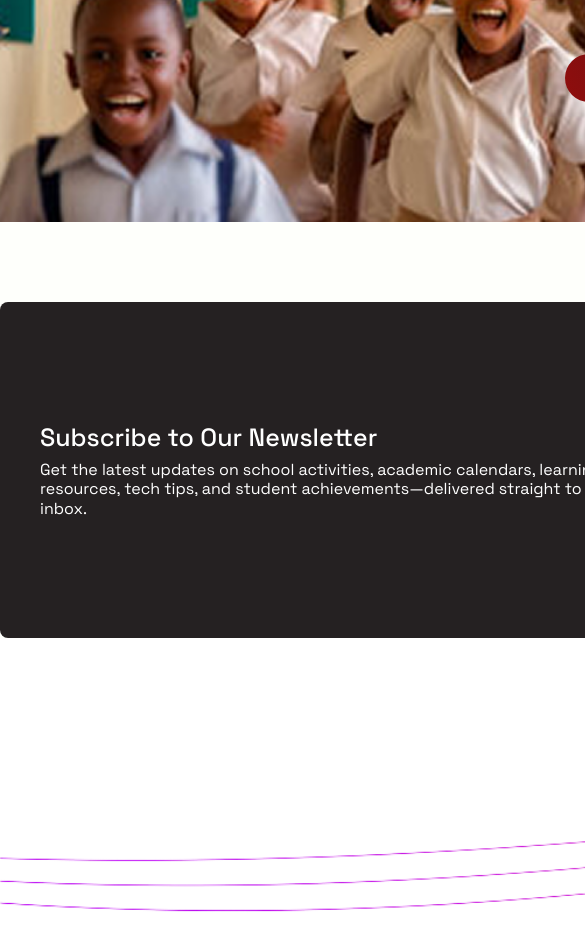
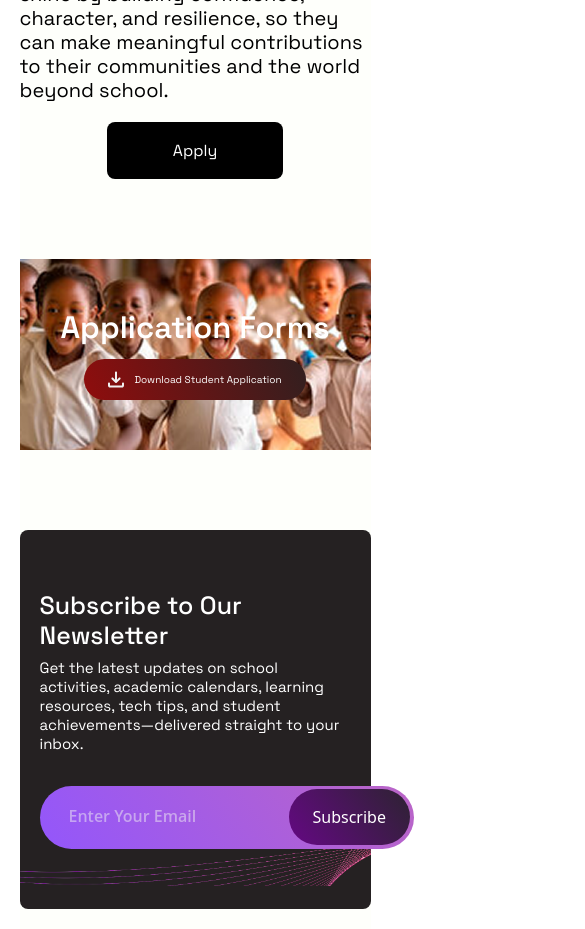
Before and after one commit to Ezekiel-Faith/Smart-School, a React (Vite) app: page / in a window 390 px wide. Shown: the part 1040-1969 px from the top of the page, 585 px wide, since content can reach past the window. Built offline with nearby package versions, Linux system fonts and the light colour scheme.

Commit message:
Responsive trial

```diff
--- a/src/components/News.jsx
+++ b/src/components/News.jsx
@@ -16,18 +16,18 @@ export default function DownloadNews(){
         </button>
       </div>
 
-      <div className='relative subscribe-container w-[1440px] flex flex-row items-center py-50 px-10 mt-20 justify-between md:w-auto md:m-10 '>
+      <div className='relative subscribe-container w-[1440px] flex flex-row items-center py-50 px-10 mt-20 justify-between md:w-auto md:m-10'>
         <div className='subscribe-header '>
           <h1 className='self-stretch text-[25px] text-white normal-case font-[500] leading-[30px] font-project mb-2'>{SubscribeProperties.header}</h1>
-          <p className='text-[16px] normal-case font-[400] font-project self-stretch text-white leading-[19.2px] w-[70%]'>{SubscribeProperties.description}</p>
+          <p className='text-[16px] normal-case font-[400] font-project self-stretch text-white leading-[19.2px] w-[70%] description'>{SubscribeProperties.description}</p>
         </div>
-        <div className='z-10'>
+        <div className='sub-form z-10'>
           <form className='subscribe-form z-10'>
             <input type="email" placeholder={SubscribeProperties.emailPlaceholder} className='email-input z-10' required />
             <button type='submit' className='submit-btn z-10 text-white'>{SubscribeProperties.subscribeButtonText}</button>
           </form>
         </div>
-        <img src={rec} alt="" srcset="" className='rec absolute z-0 -top-[10px] right-0 w-full '/>
+        <img src={rec} alt="" srcset="" className='rec absolute z-0 -top-[-112px] right-0 w-full '/>
       </div>
     </section>
     </>
--- a/src/components/hero.jsx
+++ b/src/components/hero.jsx
@@ -4,7 +4,7 @@ import { HeroProperties } from "@/constants/properties";
 export default function Hero(){
   return(
     <>
-        <section className='mb-20 md:w-auto'>
+        <section className='mb-10 md:w-auto'>
       <div className='relative hero-bg p-30 md:w-auto md:m-10'>
         <h1 className='hero-txt font-project text-[49px] normal-case font-[700] leading-[58.8px]'>{HeroProperties.title}</h1>
       </div>
--- a/src/styles/global.css
+++ b/src/styles/global.css
@@ -122,6 +122,54 @@ background: var(--Purple-blend, linear-gradient(233deg, #B70AF0 -127.38%, #28252
     padding: 120px 40px;
   }
   .rec{
-    top: 180px;
+    top: 0px;
   }
 }
+@media (max-width: 500px){
+  .admission-container{
+    width: 90%;
+    margin: 0 auto;
+  }
+  .form-container{
+    padding: 50px 10px;
+  }
+  .download-btn{
+    font-size: 10px;
+  }
+  .apply-btn{
+    width: 50%;
+    padding: 10px 20px;
+  }
+  .subscribe-container{
+    flex-direction: column;
+    align-items: center;
+    justify-content: center;
+    padding: 60px 20px;
+    width: 100%;
+    margin-bottom: 20px;
+  }
+  .subscribe-header {
+    font-size: 10px;
+    align-self: self-start;
+    margin-bottom: 2rem;
+  }
+  .description {
+    font-size: 15px;
+    width: 100%;
+  }
+  .subscribe-form {
+    align-items: center;
+    gap: 0px;
+    width: 100%;
+  }
+  .sub-form{
+    align-self: self-start;
+  }
+  .submit-btn{
+    width: 100%;
+
+  }
+  .rec{
+    top: 250px;
+  }
+}
```
